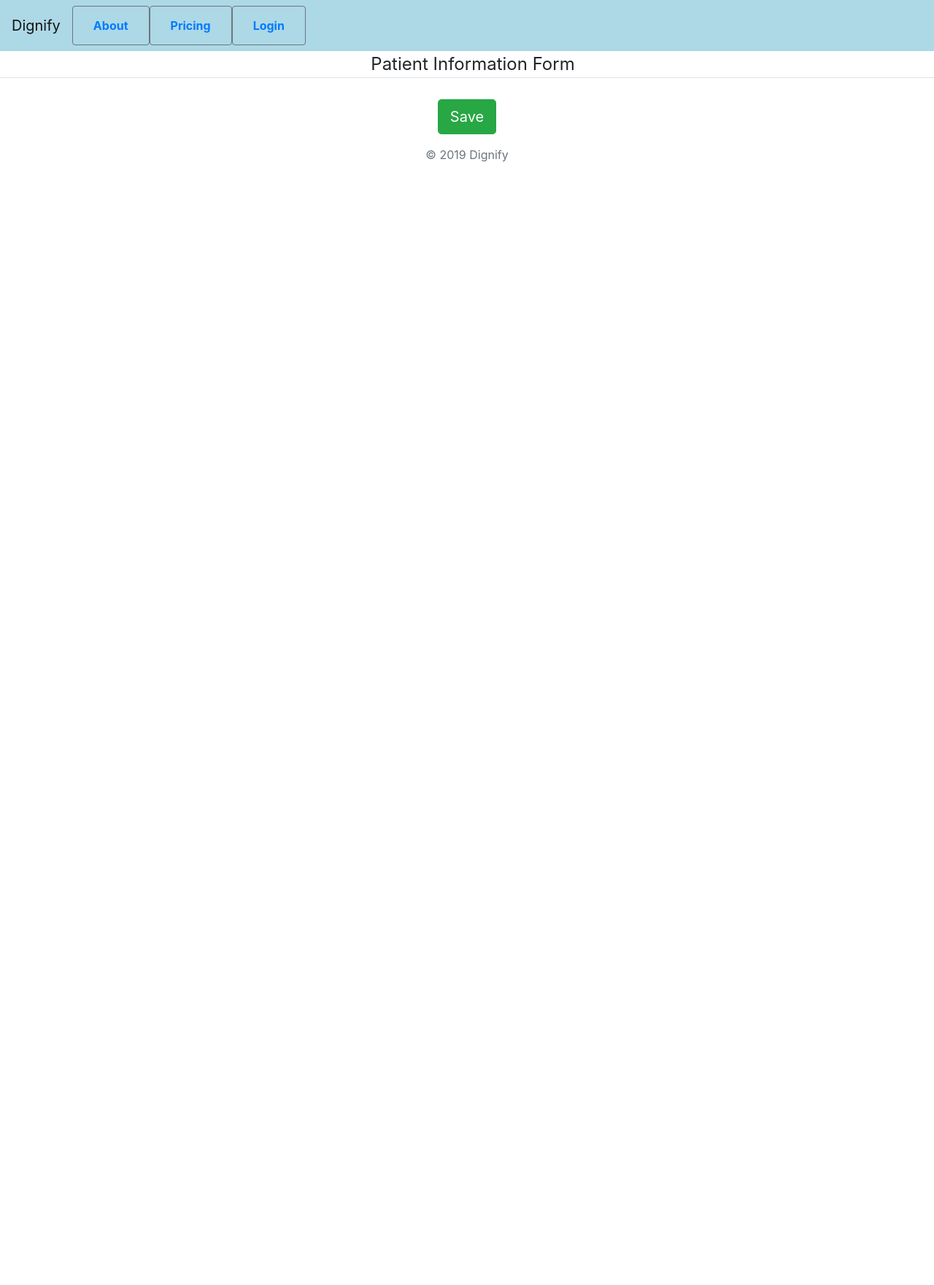
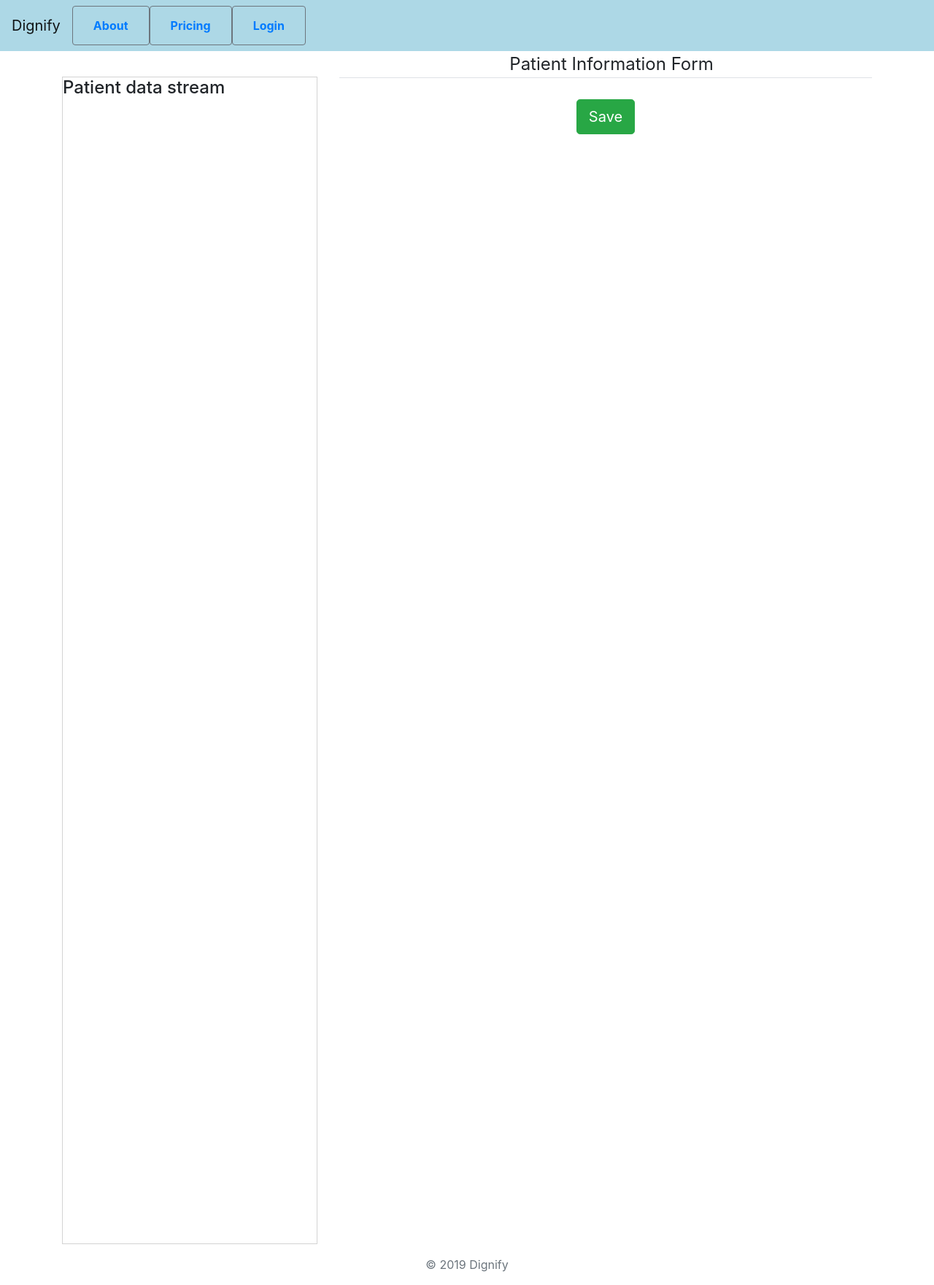
Before and after one commit to Abimzy/Dignify, a Python web app: template templates/account.html in a window 1280 px wide. Shown: the whole page at 73% size. Before the commit the page ends 222 px from the top, so only its background shows below. Run offline with Jinja, Linux system fonts and the light colour scheme; the template is opened without the code that fills it: most values are stand-ins (such as "Sample title", 1, 10 or a date in 2020); some libraries are stand-ins or nearby versions.

Commit message:
Add aside section to hold patient data stream

```diff
--- a/templates/account.html
+++ b/templates/account.html
@@ -3,7 +3,14 @@
 {% from 'macros.html' import render_field %}
 
 {% block content %}
-
+<div class="container">
+    <div class="row">
+        <div class="col-4">
+            <aside>
+                <h4>Patient data stream</h4>
+            </aside>
+        </div>
+        <div class="col-8">
             <form method="POST" action="" class="form">
                 <legend class="border-bottom mb-4 pl-3">Patient Information Form</legend>
                 {{ form.hidden_tag() }}
@@ -23,6 +30,12 @@
                     </div>
                 </div>
             </form>
+        </div>
+    </div>
+</div>
+
+
+
 
 
     <style>
@@ -40,6 +53,12 @@
             #submit {
                 margin-top: 5px;
             }
+
+            aside {
+                border:  lightgrey 1px solid;
+                height: 200vh;
+                margin-top: 35px;
+            }
     </style>
 
 {% endblock content %}
```
Lines whose indentation alone changed are shown as unchanged.
